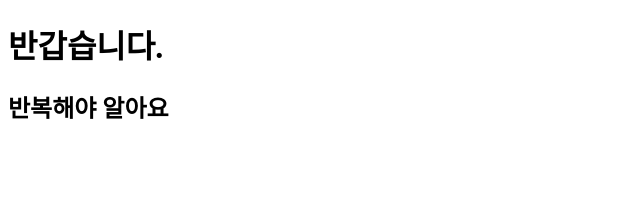
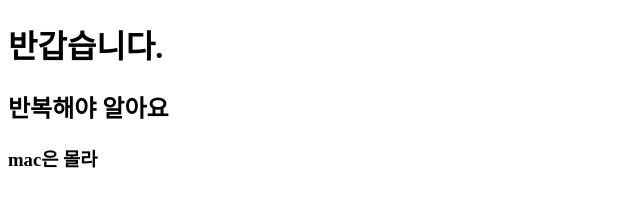
Before and after one commit to onyuuu/firstGithub, a plain HTML site: page index.html in a window 1280 px wide. Shown: the whole page, without its empty margins (0-640 px from the left). Drawn offline with Linux system fonts and the light colour scheme.

Commit message:
중요한 프로젝트 시작

```diff
--- a/index.html
+++ b/index.html
@@ -9,5 +9,6 @@
 <body>
     <h1>반갑습니다.</h1>
     <h2>반복해야 알아요</h2>
+    <h3>mac은 몰라</h3>
 </body>
 </html>
```
